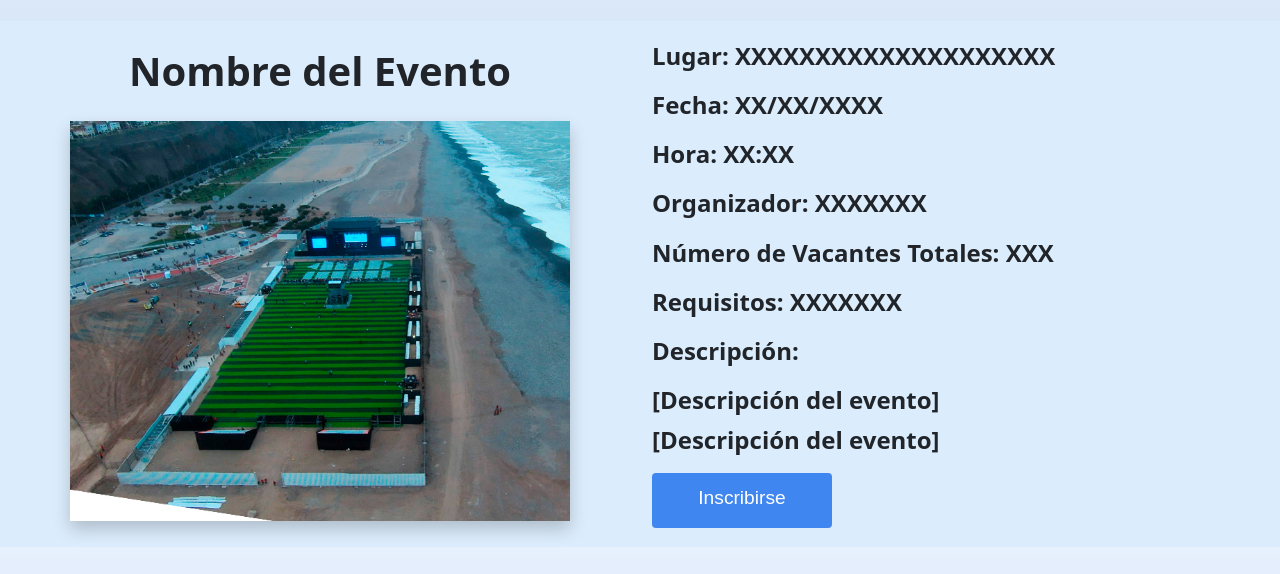
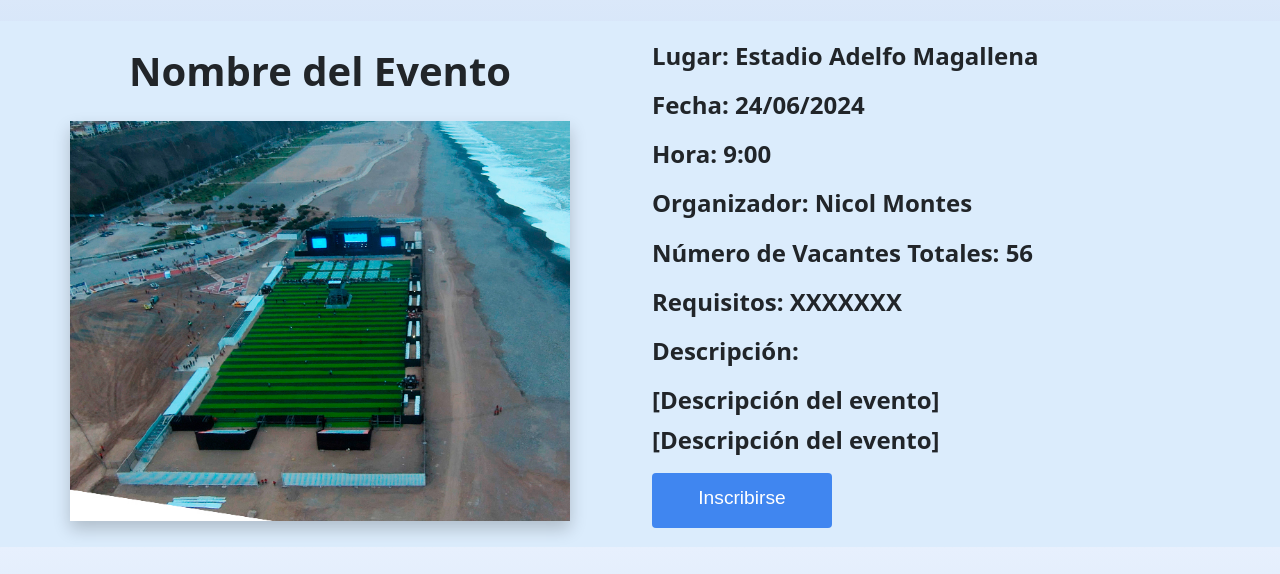
Before and after one commit to alegom05/BEDROCK_HTML, a plain HTML site: page VECINOS/EventosDetallado5.html in a window 1280 px wide. Shown: the part 152-726 px from the top of the page. Drawn offline with nearby package versions, Linux system fonts and the light colour scheme.

Commit message:
Update EventosDetallado5.html

```diff
--- a/VECINOS/EventosDetallado5.html
+++ b/VECINOS/EventosDetallado5.html
@@ -62,19 +62,19 @@
                 <div>
                     <div class="">
                         <div class="elemento_texto_evento">
-                            <h4>Lugar: XXXXXXXXXXXXXXXXXXXX</h4>
+                            <h4>Lugar: Estadio Adelfo Magallena</h4>
                         </div>
                         <div class="elemento_texto_evento">
-                            <h4>Fecha: XX/XX/XXXX</h4>
+                            <h4>Fecha: 24/06/2024</h4>
                         </div>
                         <div class="elemento_texto_evento">
-                            <h4>Hora: XX:XX</h4>
+                            <h4>Hora: 9:00</h4>
                         </div>
                         <div class="elemento_texto_evento">
-                            <h4>Organizador: XXXXXXX</h4>
+                            <h4>Organizador: Nicol Montes</h4>
                         </div>
                         <div class="elemento_texto_evento">
-                            <h4>Número de Vacantes Totales: XXX</h4>
+                            <h4>Número de Vacantes Totales: 56</h4>
                         </div>
                         <div class="elemento_texto_evento">
                             <h4>Requisitos: XXXXXXX</h4>
```
